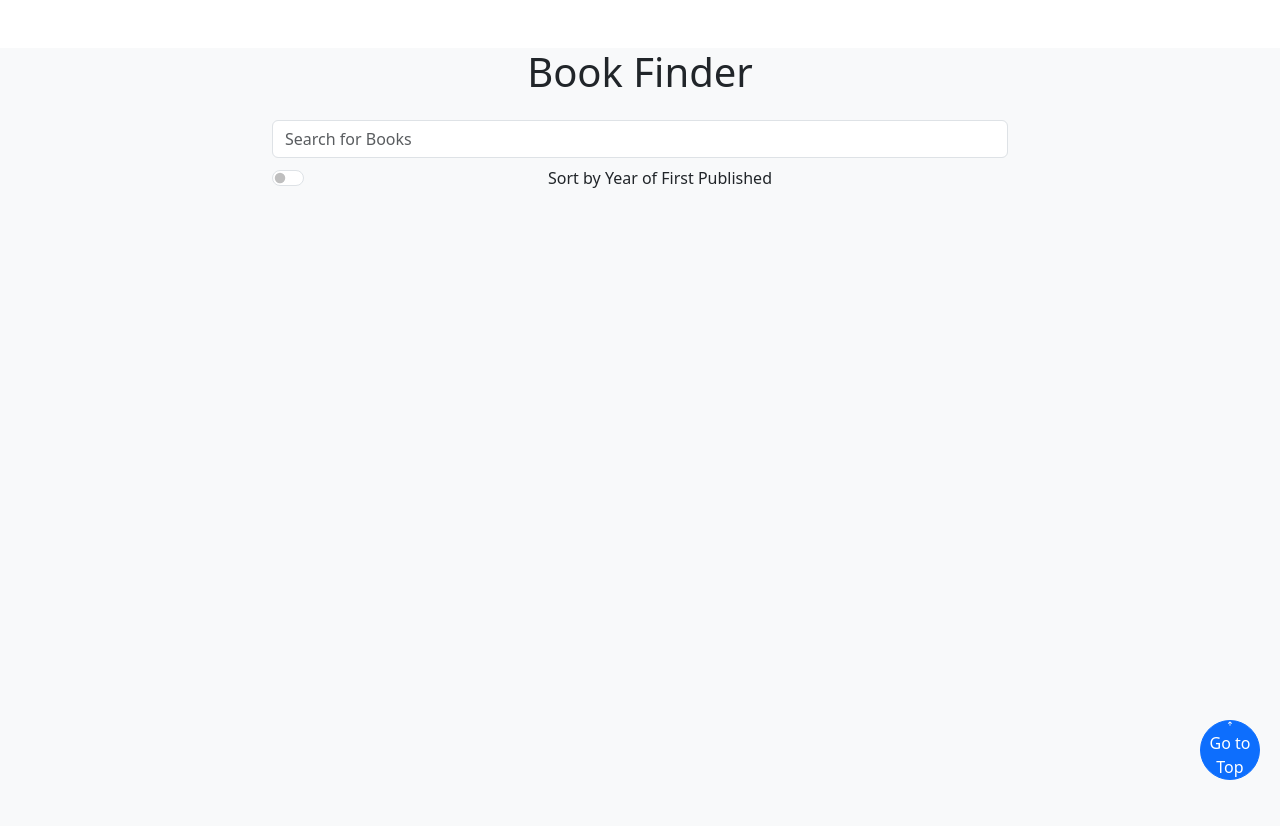
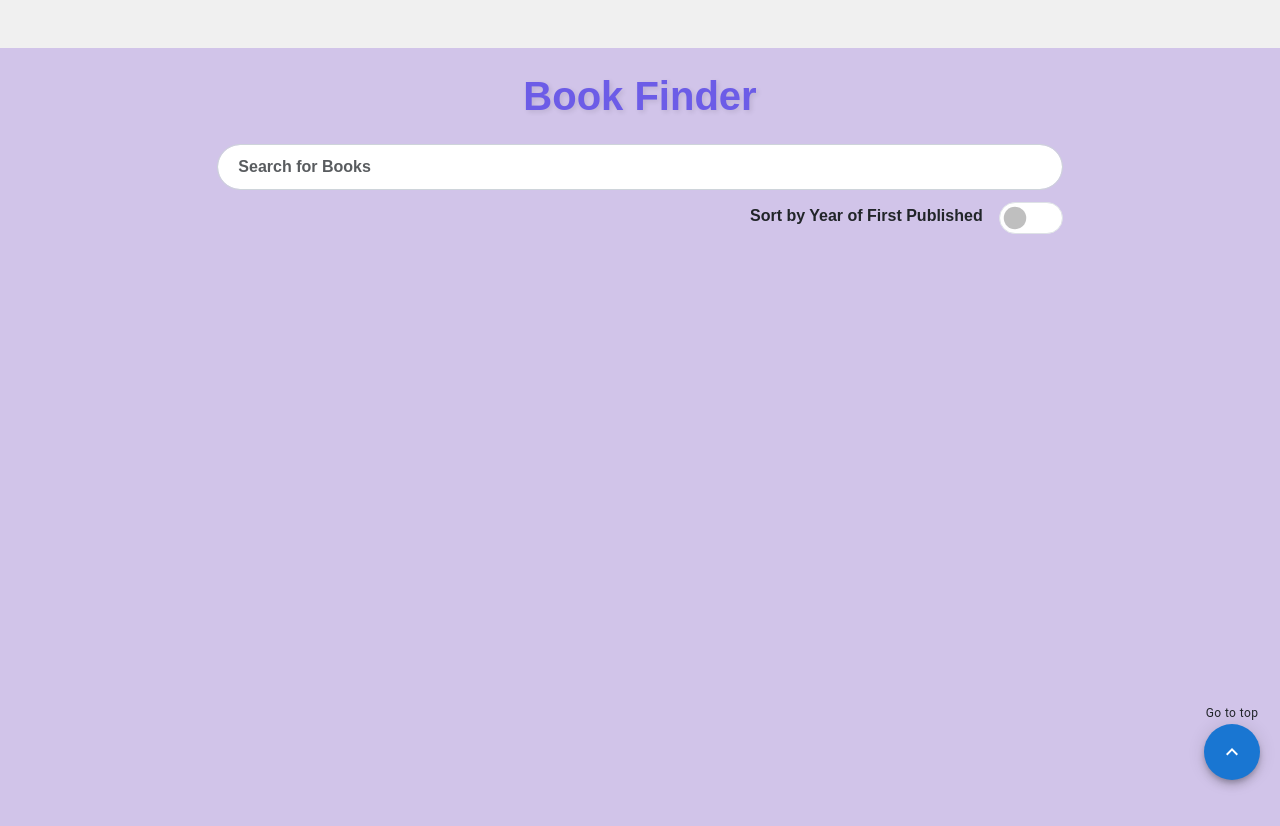
Before and after one commit to barathis98/book-finder, a React (Create React App) app in the folder book-find/: page / in a window 1280 px wide. Shown: the top 826 px of the page. Built offline with nearby package versions, Linux system fonts and the light colour scheme.

Commit message:
added custom css

```diff
--- a/book-find/src/components/BookFind/BookFind.css
+++ b/book-find/src/components/BookFind/BookFind.css
@@ -1,48 +1,89 @@
-/* BookFind.css */
+body {
+  font-family: 'Arial', sans-serif;
+  background-color: #f0f0f0;
+}
+
+
+.custom-heading {
+  color: #6c5ce7;
+  font-size: 2.5rem;
+  font-weight: bold;
+  text-shadow: 2px 2px 5px rgba(0, 0, 0, 0.1);
+}
+
+.container {
+
+  margin: 0 auto;
+  padding: 20px;
+}
+
+.bg-light-purple {
+  background-color: #d1c4e9;
+}
+
+.search-input {
+  border-radius: 25px;
+  border: 1px solid #ced4da;
+  padding: 10px 20px;
+  transition: border-color 0.3s, box-shadow 0.3s;
+  font-weight: bold;
+}
+
+.search-input:focus {
+  border-color: #6c5ce7;
+  box-shadow: 0 0 5px rgba(108, 92, 231, 0.5);
+  outline: none;
+}
+
+.form-switch-lg .form-check-input {
+  width: 4rem;
+  height: 2rem;
+}
+
+
 .custom-table {
+  width: 100%;
   border: 1px solid #dee2e6;
   border-radius: 0.25rem;
   overflow: hidden;
+  background-color: #fff;
+  margin-bottom: 20px;
 }
 
-  .custom-table th, .custom-table td {
-    padding: 10px;
+.custom-table th,
+.custom-table td {
+  padding: 12px;
   text-align: left;
+  border-bottom: 1px solid #dee2e6;
 }
 
 .custom-table thead {
-    background-color: #f8f9fa; /* Light gray background */
-    color: #212529; /* Dark text color */
+  background-color: #6c5ce7;
+  color: #fff;
+  font-weight: bold;
 }
 
 .custom-table tbody tr:nth-child(even) {
-    background-color: #ffffff; /* White background for even rows */
+  background-color: #f8f9fa;
 }
 
 .custom-table tbody tr:hover {
-    background-color: #f2f2f2; /* Light gray background on hover */
+  background-color: #e2e6ea;
 }
 
-  .form-control {
-    background-color: #ffffff; /* White background for input fields */
-    color: #495057; /* Dark text color for input fields */
+.thick-spinner {
+  width: 5rem;
+  height: 5rem;
+  border-width: 0.5em;
 }
 
-  .form-check-input {
-    background-color: #f8f9fa; /* Light gray background for form check */
+
+@keyframes thick-spinner-border {
+  to {
+    transform: rotate(360deg);
+  }
 }
 
-.search-input {
-    background-color: #ffffff; /* White background */
-    border: 1px solid #ced4da; /* Light gray border */
-    border-radius: 0.25rem;
-    color: #495057; /* Dark text color */
-    padding: 0.5rem 1rem; /* Padding inside the input */
-    transition: border-color 0.15s ease-in-out, box-shadow 0.15s ease-in-out; /* Smooth transition for border and box-shadow */
+.thick-spinner {
+  animation: thick-spinner-border 1.5s linear infinite;
 }
-
-  .search-input:focus {
-    border-color: #80bdff; /* Border color on focus */
-    outline: 0; /* Remove default focus outline */
-    box-shadow: 0 0 0 0.25rem rgba(0, 123, 255, 0.25); /* Focus shadow */
-  }
--- a/book-find/src/components/BookFind/BookFind.tsx
+++ b/book-find/src/components/BookFind/BookFind.tsx
@@ -1,19 +1,30 @@
-import React,{ useEffect, useState } from 'react';
-import { Col, Container, Form, FormCheck, FormControl, ListGroup, Row, Spinner, Table } from 'react-bootstrap';
-import debounce from 'debounce';
-import axios from 'axios';
-import { Book } from '../../types/Book';
-import BookTable from '../BookTable/BookTable';
-import ScrollToTopButton from '../ScrollToTop/ScrollToTop';
+import React, { useEffect, useState } from "react";
+import {
+  Col,
+  Container,
+  Form,
+  FormCheck,
+  FormControl,
+  ListGroup,
+  Row,
+  Spinner,
+  Table,
+} from "react-bootstrap";
+import debounce from "debounce";
+import axios from "axios";
+import { Book } from "../../types/Book";
+import BookTable from "../BookTable/BookTable";
+import ScrollToTopButton from "../ScrollToTop/ScrollToTop";
+import "./BookFind.css";
 
-const BookFind = (): React.ReactElement =>{
-    const [query, setQuery] = React.useState('');
+const BookFind = (): React.ReactElement => {
+  const [query, setQuery] = React.useState("");
   const [books, setBooks] = useState<Book[]>([]);
   const [initialData, setInitialData] = useState<Book[]>([]);
   const [sortedBooks, setSortedBooks] = useState<Book[]>([]);
-    const [sortByYear,setSortByYear] = useState(false);
+  const [sortByYear, setSortByYear] = useState(false);
   const [isLoading, setIsLoading] = useState(false);
-
+  const [noResults, setNoResults] = useState(false);
 
   useEffect(() => {
     const delayDebounceFn = setTimeout(() => {
@@ -33,33 +44,36 @@ const BookFind = (): React.ReactElement =>{
     }
   }, [sortByYear, initialData, sortedBooks]);
 
-
   const fetchBooks = async (searchTerm: string) => {
     try {
-            setIsLoading(true); // Start loading animation
+      setIsLoading(true);
       console.log(searchTerm);
-            const formattedSearchTerm = searchTerm.replace(/\s/g, '+');
+      const formattedSearchTerm = searchTerm.replace(/\s/g, "+");
       console.log(formattedSearchTerm);
 
-           const response = await axios.get(`https://openlibrary.org/search.json?q=${formattedSearchTerm}&fields=key,first_publish_year,author_name,title,number_of_pages_median,isbn`);
+      const response = await axios.get(
+        `https://openlibrary.org/search.json?q=${formattedSearchTerm}&fields=key,first_publish_year,author_name,title,number_of_pages_median,isbn`
+      );
       const data = response.data;
-        //    console.log(data);
       const booksData: Book[] = data.docs.map((doc: any) => ({
-            title: doc.title || 'Unknown',
-            author_name: doc.author_name || 'Unknown',
-            first_publish_year: doc.first_publish_year || 'Unknown',
+        title: doc.title || "Unknown",
+        author_name: doc.author_name || "Unknown",
+        first_publish_year: doc.first_publish_year || "Unknown",
         isbn: doc.isbn || [],
-            number_of_pages_median: doc.number_of_pages_median || 'Unknown',
+        number_of_pages_median: doc.number_of_pages_median || "Unknown",
       }));
+      if (booksData.length === 0) {
+        setNoResults(true);
+        setIsLoading(false);
+      } else {
         setInitialData(booksData);
         sortBooksByYearDescending(booksData);
-           setIsLoading(false); // Stop loading animation
+        setIsLoading(false);
+      }
 
-        //    console.log(initialData);
     } catch (error) {
-          console.error('Error fetching books:', error);
-          setIsLoading(false); // Stop loading animation on error
-
+      console.error("Error fetching books:", error);
+      setIsLoading(false);
     }
   };
 
@@ -68,11 +82,9 @@ const BookFind = (): React.ReactElement =>{
       return b.first_publish_year - a.first_publish_year;
     });
 
-        setSortedBooks(sortedBooks); // Update sortedBooks state
-        setBooks(sortedBooks); // Update books state with sortedBooks
+    setSortedBooks(sortedBooks);
+    setBooks(sortedBooks);
   };
-
-
 
   const handleSortToggle = () => {
     setSortByYear((prevSortByYear) => !prevSortByYear);
@@ -81,84 +93,87 @@ const BookFind = (): React.ReactElement =>{
   const handleTyping = (event: React.ChangeEvent<HTMLInputElement>) => {
     const searchTerm = event.target.value;
     setQuery(searchTerm);
-    }
+  };
 
   const handleKeyPress = (event: React.KeyboardEvent<HTMLInputElement>) => {
-        if (event.key === 'Enter') {
+    if (event.currentTarget.value === "") {
+      console.log("empty");
+      setBooks([]);
+      setNoResults(false);
+    }
+    if (event.key === "Enter") {
       event.preventDefault();
       const searchTerm = event.currentTarget.value;
       setQuery(searchTerm);
     }
   };
 
+  return (
+    <div className="bg-light-purple" style={{ minHeight: "100vh" }}>
+      <Row className="justify-content-center custom-heading-container mt-5">
+        <Col md={8}>
+          <h1 className="custom-heading text-center mb-4 mt-4">Book Finder</h1>
 
-
-        return(
-            <div className="bg-light" style={{ minHeight: '100vh' }}>
-
-
-            {/* @ts-ignore */}
-            <Container d-flex flex-column justify-content-center align-items-center py-4>
-                {/* @ts-ignore */}
-                <Row className="justify-content-center mt-5">
-                {/* @ts-ignore */}
-                <Col md={8}>
-                <h1 className="text-center mb-4">Book Finder</h1>
-
-                {/* @ts-ignore */}
-                <Form className='mb-2'>
-                    {/* @ts-ignore */}
+          <Form className="mb-2">
             <FormControl
-                        type='text'
-                        placeholder='Search for Books'
+              type="text"
+              placeholder="Search for Books"
               value={query}
               onChange={handleTyping}
               onKeyPress={handleKeyPress}
-                        className="search-input mb-2">
-
-
-                    </FormControl>
-                                        {/* @ts-ignore */}
+              className="search-input mb-2"
+            ></FormControl>
+          </Form>
+          <div className="d-flex justify-content-end align-items-center mb-2">
+            <div className="fw-bold me-3">Sort by Year of First Published</div>
 
             <FormCheck
               type="switch"
               id="sort-toggle"
-                label="Sort by Year of First Published"
               checked={sortByYear}
               onChange={handleSortToggle}
+              className="form-switch-lg"
             />
-                </Form>
+          </div>
         </Col>
       </Row>
       {isLoading ? (
         <>
-                                            {/* @ts-ignore */}
-
           <Row className="justify-content-center mt-4">
-                                    {/* @ts-ignore */}
-
-          <Spinner  animation="border" role="status" variant='info' style={{ width: '5rem', height: '5rem' }} >
+            <Spinner
+              animation="border"
+              role="status"
+              variant="dark"
+              style={{ width: "5rem", height: "5rem" }}
+              className="thick-spinner"
+            >
               <span className="visually-hidden">Loading...</span>
             </Spinner>
-
           </Row>
         </>
-      ) :books.length > 0 && (
+      ) : noResults ? (
         <>
-                        {/* @ts-ignore */}
+          <Row className="justify-content-center mt-4">
+            <Col md={8} className="text-center">
+              <h3>No books found. Please try a different search term.</h3>
+            </Col>
+          </Row>
+        </>
+      ) : (
+        books.length > 0 && (
+          <>
+            <Container fluid>
               <Row className="mt-4">
-                            {/* @ts-ignore */}
-
                 <Col>
                   <BookTable books={books} />
                 </Col>
               </Row>
+            </Container>
           </>
+        )
       )}
-            <ScrollToTopButton/>
-            </Container>
-            </ div>
-
+      <ScrollToTopButton />
+    </div>
   );
-}
+};
 export default BookFind;
--- /dev/null
+++ b/book-find/src/components/BookTable/BookTable.css
@@ -0,0 +1,64 @@
+.custom-table {
+    width: 100%;
+    border: 1px solid #dee2e6;
+    border-radius: 0.25rem;
+    overflow: hidden;
+    background-color: #fff;
+    margin-bottom: 20px;
+    table-layout: fixed;
+}
+
+.custom-table th,
+.custom-table td {
+    padding: 8px;
+    text-align: left;
+    border-bottom: 1px solid #dee2e6;
+    height: 50px;
+    text-overflow: ellipsis;
+    white-space: nowrap;
+    overflow: hidden;
+}
+
+.custom-table thead {
+    background-color: #6c5ce7;
+    color: #fff;
+    font-weight: bold;
+}
+
+.custom-table tbody tr:nth-child(even) {
+    background-color: #f8f9fa;
+}
+
+.custom-table tbody tr:hover {
+    background-color: #e2e6ea;
+}
+
+.custom-table th.title-col,
+.custom-table td.title-col {
+    width: 20%;
+}
+
+.custom-table th.authors-col,
+.custom-table td.authors-col {
+    width: 25%;
+}
+
+.custom-table th.year-col,
+.custom-table td.year-col {
+    width: 15%;
+}
+
+.custom-table th.isbn-col,
+.custom-table td.isbn-col {
+    width: 20%;
+}
+
+.custom-table th.pages-col,
+.custom-table td.pages-col {
+    width: 10%;
+}
+
+.custom-table th:last-child,
+.custom-table td:last-child {
+    width: calc(10% - 17px);
+}
--- a/book-find/src/components/ScrollToTop/ScrollToTop.tsx
+++ b/book-find/src/components/ScrollToTop/ScrollToTop.tsx
@@ -1,6 +1,6 @@
 import React from 'react';
-import { Button } from 'react-bootstrap';
-import { FaArrowUp } from 'react-icons/fa'; // Import arrow-up icon
+import { Fab, Typography, Zoom } from '@mui/material';
+import KeyboardArrowUpIcon from '@mui/icons-material/KeyboardArrowUp';
 
 const GoToTopButton: React.FC = () => {
   const scrollToTop = () => {
@@ -11,33 +11,29 @@ const GoToTopButton: React.FC = () => {
   };
 
   return (
-    <>
-                            {/* @ts-ignore */}
-
-    <Button
-      variant="primary"
-      className="go-to-top-btn"
-      onClick={scrollToTop}
-      style={{
+    <Zoom in={true}>
+      <div style={{
         position: 'fixed',
         bottom: '20px',
         right: '20px',
         zIndex: 1000,
-        borderRadius: '50%',
-        width: '60px',
-        height: '60px',
-        padding: '0',
         display: 'flex',
         flexDirection: 'column',
-        justifyContent: 'center',
         alignItems: 'center'
-      }}
-    >
-      <FaArrowUp style={{ fontSize: '24px' }} />
-      <span style={{ marginTop: '5px' }}>Go to Top</span> {/* Text below button */}
-    </Button>
-    </>
+      }}>
+        <Typography variant="caption" style={{ marginTop: '4px' }}>Go to top</Typography>
+
+        <Fab
+          color="primary"
+          aria-label="scroll back to top"
+          onClick={scrollToTop}
+        >
+          <KeyboardArrowUpIcon />
+        </Fab>
+      </div>
+    </Zoom>
   );
 };
 
+
 export default GoToTopButton;
--- a/book-find/src/types/Book.ts
+++ b/book-find/src/types/Book.ts
@@ -1,4 +1,4 @@
-export type Book = {
+export interface Book  {
     title: string;
     author_name: string[];
     first_publish_year: number;
```
Also changed, not shown: book-find/package.json (+8 -1 lines), book-find/src/components/BookTable/BookTable.tsx (+28 -15 lines), 1 other file (tests, documents, lock files or other folders). Lines whose indentation alone changed are shown as unchanged.
